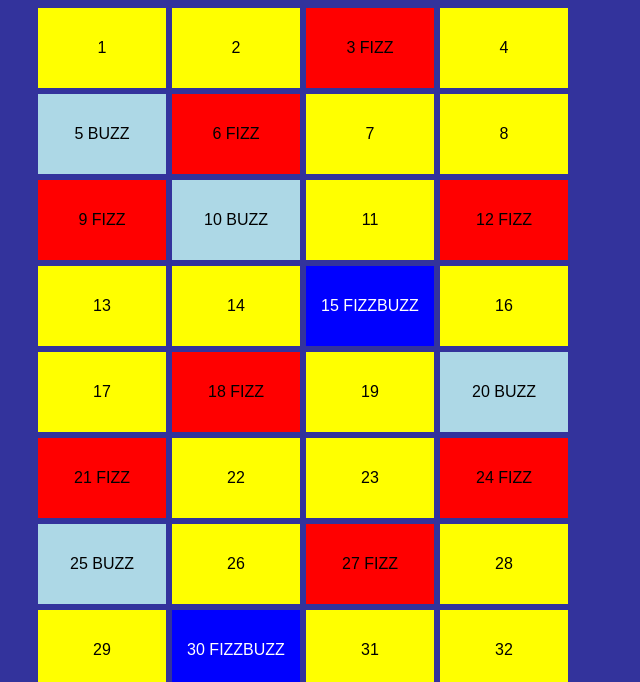
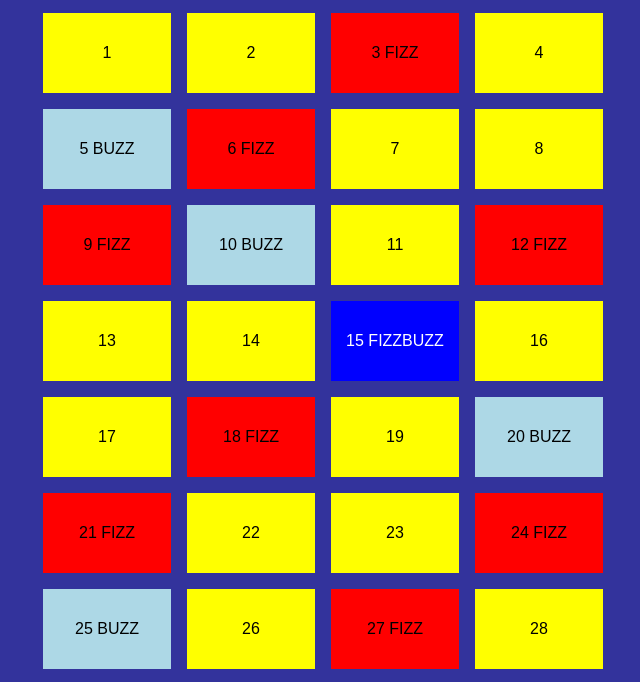
Before and after one commit to EliaMagris/js-fizzbuzz, a plain HTML site: page index.html in a window 1280 px wide. Shown: the part 99-781 px from the top of the page, without its empty margins (317-957 px from the left). Drawn offline with nearby package versions, Linux system fonts and the light colour scheme.

Commit message:
ulteriori correzioni

```diff
--- a/assets/css/style.css
+++ b/assets/css/style.css
@@ -17,9 +17,9 @@ li{
    width: calc(100vw / 10);
    height: calc(100vh / 10);
    display: flex;
-   flex-direction: column;
+   align-items: center;
    justify-content: center;
    color: black;
    text-align: center;
-   margin: 3px;
+   margin: 8px;
 }
```
